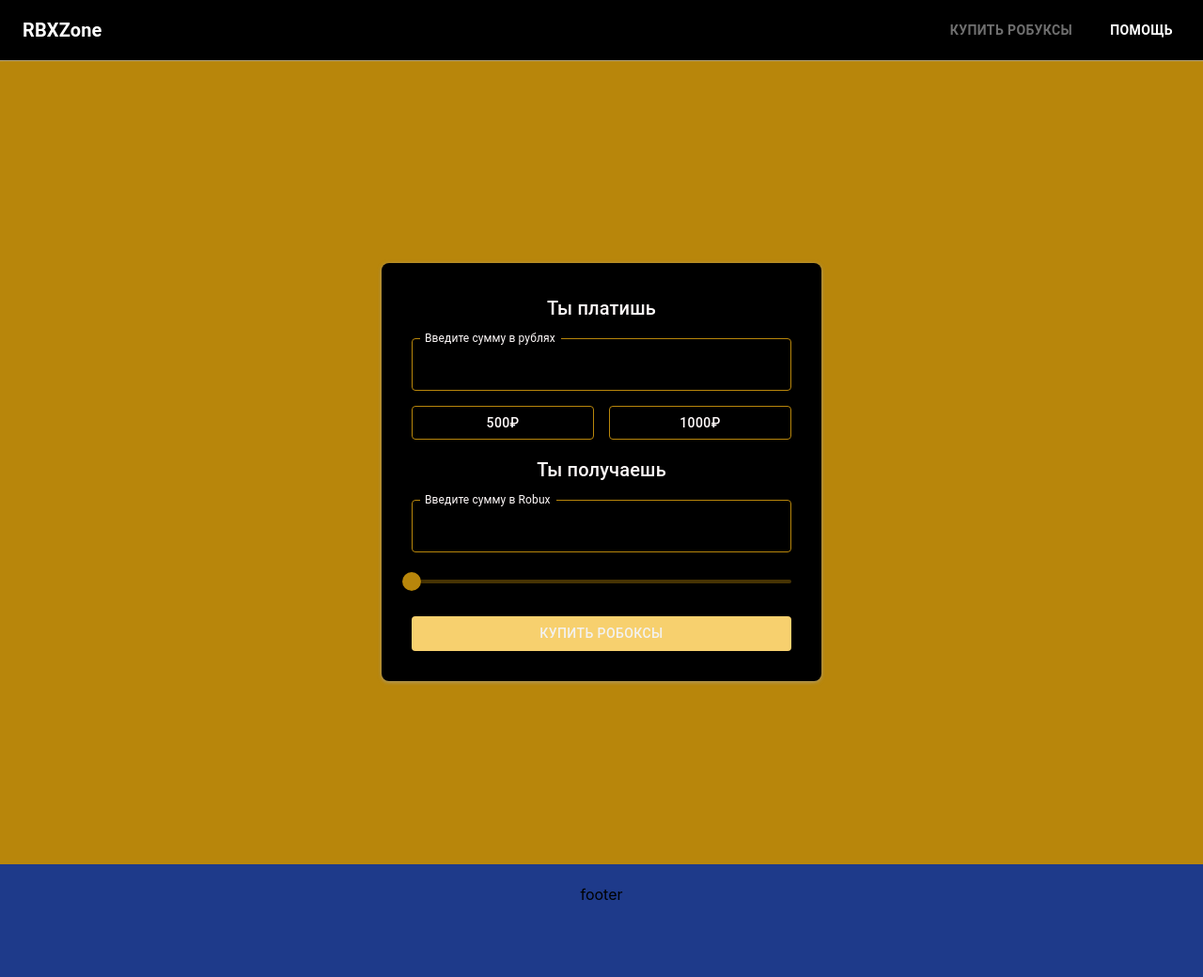
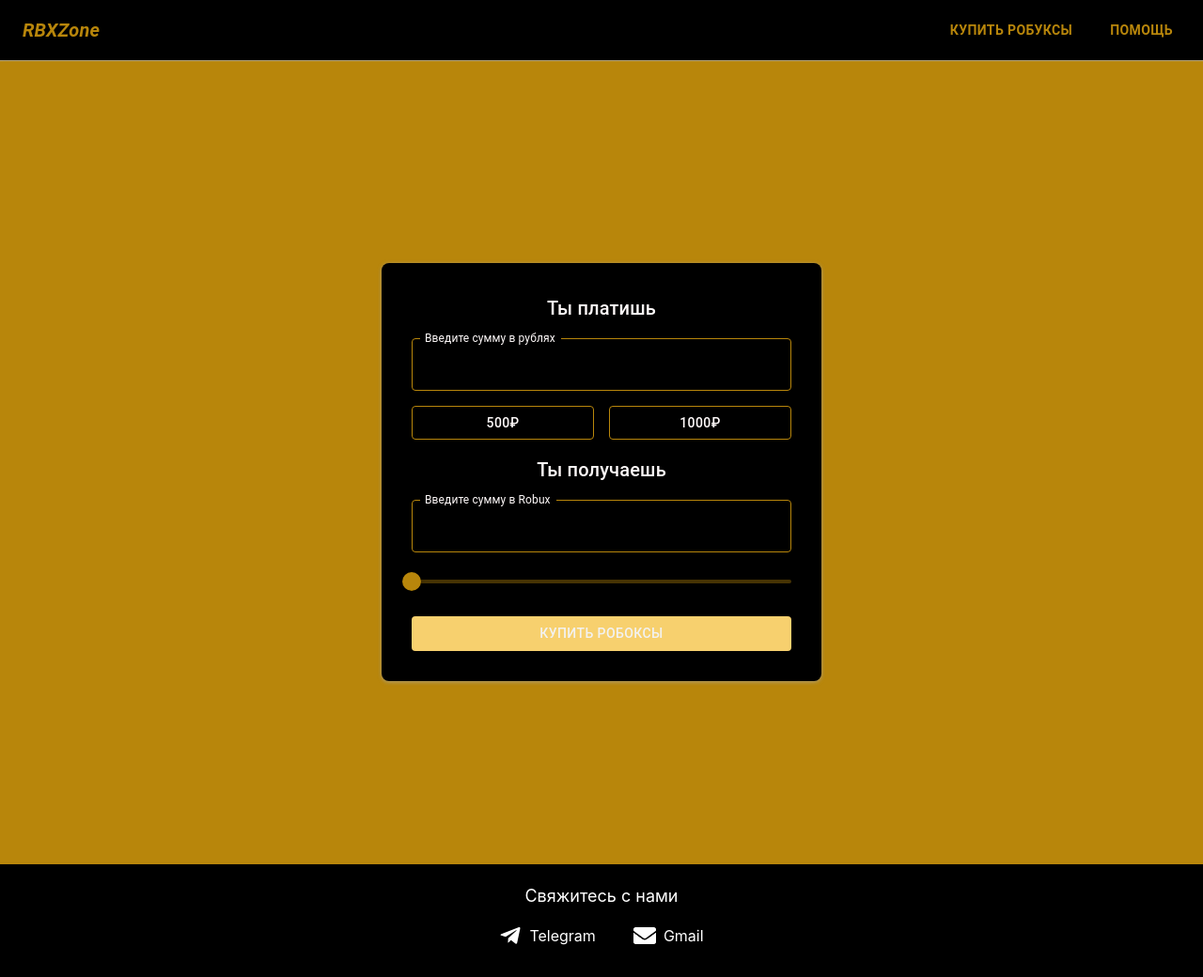
Before and after one commit to VacheAsatryan/RBXzone, a React (Create React App) app: page / in a window 1280 px wide. Shown: the whole page at 94% size. Built offline with nearby package versions, Linux system fonts and the light colour scheme.

Commit message:
fixed styles and requests in stepper

```diff
--- a/package.json
+++ b/package.json
@@ -13,6 +13,7 @@
     "cra-template": "1.2.0",
     "react": "^19.0.0",
     "react-dom": "^19.0.0",
+    "react-icons": "^5.4.0",
     "react-router-dom": "^7.0.2",
     "react-router-hash-link": "^2.4.3",
     "react-scripts": "5.0.1",
--- a/src/App.css
+++ b/src/App.css
@@ -1,7 +1,7 @@
 .App {
   height: 130vh;
   text-align: center;
-  background: black;
+  background: rgb(184, 134, 11);
 }
 * {
   scroll-behavior: smooth;
--- a/src/components/Footer/Footer.tsx
+++ b/src/components/Footer/Footer.tsx
@@ -1,5 +1,6 @@
 import React, { FC, useState, useRef, useEffect } from "react";
 import "animate.css";
+import { FaTelegramPlane, FaEnvelope } from "react-icons/fa";
 
 const Footer: FC = () => {
   const [isVisible, setIsVisible] = useState(false);
@@ -30,11 +31,33 @@
     <div
       ref={footerRef}
       id="footer"
-      className={`w-full py-5 min-h-[120px] px-5 bg-blue-900 transition duration-500 ease-in-out ${
+      className={`w-full py-5 min-h-[120px] px-5 bg-black transition duration-500 ease-in-out ${
         isVisible ? "animate__animated animate__bounceInUp" : "opacity-0"
       }`}
     >
-      footer
+      <div className="text-white text-center mb-4">
+        <h2 className="text-white text-lg transition">Свяжитесь с нами</h2>
+      </div>
+      <div className="text-white flex justify-center gap-10">
+        <a
+          href="https://t.me/yourusername"
+          target="_blank"
+          rel="noopener noreferrer"
+          className="flex items-center text-white hover:text-blue-400 transition"
+        >
+          <FaTelegramPlane size={24} className="mr-2" />
+          Telegram
+        </a>
+        <a
+          href="mailto:yourname@gmail.com"
+          target="_blank"
+          rel="noopener noreferrer"
+          className="flex items-center text-white hover:text-red-400 transition"
+        >
+          <FaEnvelope size={24} className="mr-2" />
+          Gmail
+        </a>
+      </div>
     </div>
   );
 };
--- a/src/components/Header/Header.tsx
+++ b/src/components/Header/Header.tsx
@@ -51,15 +51,17 @@
       <Toolbar className="flex justify-between items-center">
         <Typography
           variant="h6"
+          fontStyle="italic"
+          color="rgb(184, 134, 11)"
           sx={{
             fontWeight: "bold",
-            color: "white",
-            transition: "font-size 0.3s",
+
+            transition: "transform 0.4s",
             "&:hover": {
-              fontSize: "1.5rem",
+              transform: "scale(1.3)",
             },
           }}
-          className="hover:text-gray-400"
+          className="hover:text-[rgb(184, 134, 11)]"
         >
           RBXZone
         </Typography>
@@ -73,7 +75,7 @@
             <Link to="/">
               <Button
                 sx={{
-                  color: isActiveTab("/") ? "#A8A8A8A8" : "white",
+                  color: isActiveTab("/") ? "rgb(184, 134, 11)" : "#A8A8A8A8",
                   fontWeight: "bold",
                 }}
                 className="hover:text-gray-400"
@@ -83,7 +85,7 @@
             </Link>
             <Button
               sx={{
-                color: isActiveTab("/pomosh") ? "#A8A8A8A8" : "white",
+                color: isActiveTab("/") ? "rgb(184, 134, 11)" : "#A8A8A8A8",
                 fontWeight: "bold",
               }}
               className="hover:text-gray-400"
--- a/src/components/Stepper/VerticalStepper.tsx
+++ b/src/components/Stepper/VerticalStepper.tsx
@@ -12,12 +12,11 @@
   FormControlLabel,
   Radio,
 } from "@mui/material";
+import { postUserName } from "../../api/users";
 
 const VerticalStepper = () => {
   const [activeStep, setActiveStep] = useState(0);
   const [nickname, setNickname] = useState("");
-  const [places, setPlaces] = useState(["Place 1", "Place 2", "Place 3"]);
-  const [selectedPlace, setSelectedPlace] = useState("");
   const [robuxAmount, setRobuxAmount] = useState(0);
   const [nicknameError, setNicknameError] = useState("");
   const [serverError, setServerError] = useState("");
@@ -25,6 +24,20 @@
   const handleNext = () => setActiveStep((prev) => prev + 1);
   const handleBack = () => setActiveStep((prev) => prev - 1);
   const handleReset = () => setActiveStep(0);
+
+  const handleNicknameSubmit = async () => {
+    setNicknameError("");
+    setServerError("");
+
+    try {
+      const response = await postUserName({ usernames: [nickname] });
+      console.log("Response from server:", response);
+      handleNext();
+    } catch (error: any) {
+      setServerError("Произошла ошибка при отправке данных. Попробуйте снова.");
+      console.error("API error:", error);
+    }
+  };
 
   const commonInputStyles = {
     "& .MuiOutlinedInput-root": {
@@ -97,12 +110,14 @@
                 onChange={(e) => setNickname(e.target.value)}
                 error={!!nicknameError}
                 helperText={nicknameError}
-                sx={{ ...commonInputStyles, mt: 2, mb: 2 }}
+                sx={{ ...commonInputStyles, mt: 2 }}
               />
-              <Typography sx={{ color: "white" }}>{serverError}</Typography>
+              <Typography fontSize="10px" sx={{ mb: 2, color: "red" }}>
+                {serverError}
+              </Typography>
               <Button
                 variant="contained"
-                onClick={handleNext}
+                onClick={handleNicknameSubmit}
                 disabled={!nickname}
                 sx={{
                   background: "rgb(184, 134, 11)",
@@ -114,43 +129,6 @@
                     background: "#f7d06e",
                     color: " #f2f2f2",
                     opacity: "50",
-                  },
-                }}
-              >
-                Далее
-              </Button>
-            </StepContent>
-          </Step>
-          <Step>
-            <StepLabel>
-              <Typography sx={{ color: "white" }}>Выберите место</Typography>
-            </StepLabel>
-            <StepContent>
-              <RadioGroup
-                value={selectedPlace}
-                onChange={(e) => setSelectedPlace(e.target.value)}
-              >
-                {places.map((place) => (
-                  <FormControlLabel
-                    key={place}
-                    value={place}
-                    control={<Radio sx={{ color: "white" }} />}
-                    label={
-                      <Typography sx={{ color: "white" }}>{place}</Typography>
-                    }
-                  />
-                ))}
-              </RadioGroup>
-              <Typography sx={{ color: "white" }}>{serverError}</Typography>
-              <Button
-                variant="contained"
-                onClick={handleNext}
-                disabled={!selectedPlace}
-                sx={{
-                  mt: 2,
-                  backgroundColor: "rgb(184, 134, 11)",
-                  "&:hover": {
-                    backgroundColor: "rgb(184, 134, 11)",
                   },
                 }}
               >
```
Also changed, not shown: 1 other file (tests, documents, lock files or other folders).
